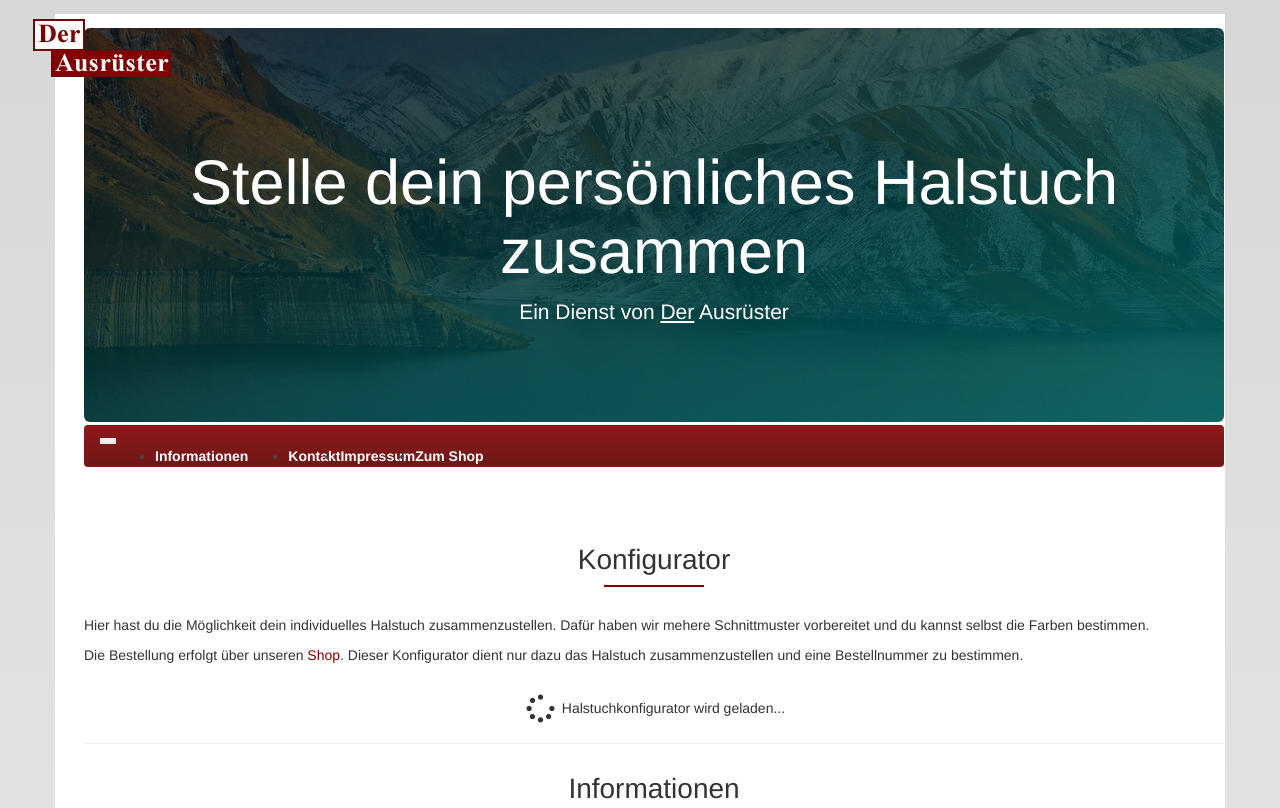
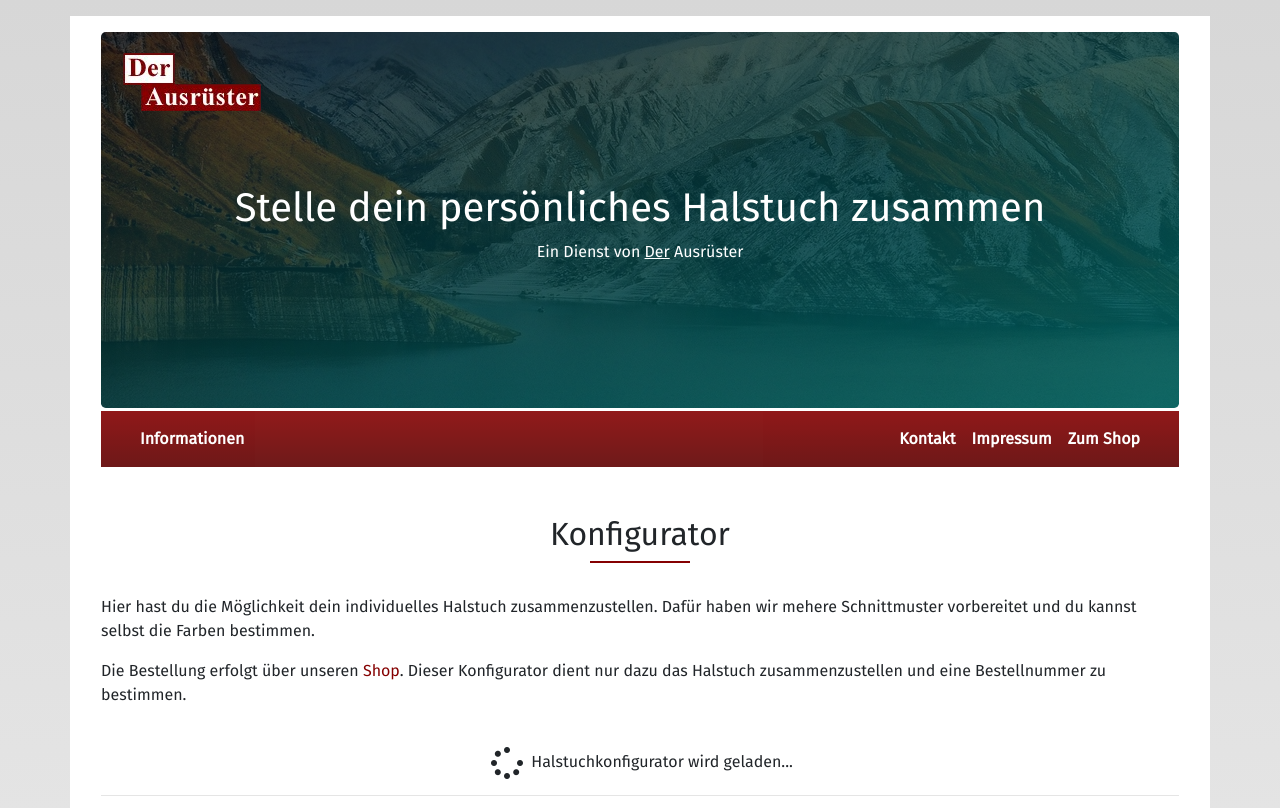
Before and after one commit to n2o/scarf, a plain HTML site: page index.html in a window 1280 px wide. Shown: the top 808 px of the page. Drawn offline with nearby package versions, Linux system fonts and the light colour scheme; files that its build step writes are made by us from their sources.

Commit message:
Fix style issues; migrate to bs4-beta

```diff
--- a/css/scarf.sass
+++ b/css/scarf.sass
@@ -4,6 +4,9 @@ $green: #1abc9c
 @import navbar
 @import site
 @import scarfblocks
+
+body
+  font-family: 'Fira Sans', sans-serif
 
 .pointer
   cursor: pointer
--- a/css/site.sass
+++ b/css/site.sass
@@ -14,10 +14,13 @@ body
   padding-top: 8rem
   padding-bottom: 8rem
 
+.header
+  position: relative
+
 #logo
   position: absolute
-  top: 1em
-  left: 2em
+  top: 2em
+  left: 3em
 
 .vertical-center
   align-items: center
--- a/index.html
+++ b/index.html
@@ -9,10 +9,11 @@
     <link href="bower_components/fontawesome/css/font-awesome.min.css" rel="stylesheet"/>
     <link href="bower_components/bootstrap/dist/css/bootstrap.min.css" rel="stylesheet"/>
     <link href="bower_components/lightbox2/dist/css/lightbox.min.css" rel="stylesheet"/>
+    <link href="https://fonts.googleapis.com/css?family=Fira+Sans" rel="stylesheet">
     <link rel="stylesheet" href="css/scarf.css">
   </head>
   <body>
-    <div class="container body-wrapper">
+    <div class="container body-wrapper header">
       <div class="container">
         <div class="jumbotron vertical-center">
           <img id="logo" alt="" src="img/ausruester_logo.png"/>
@@ -24,7 +25,7 @@
             </p>
           </div>
         </div>
-        <nav class="navbar navbar-toggleable-md navbar-transparent bg-ausruester">
+        <nav class="navbar navbar-expand-md navbar-transparent bg-ausruester">
           <div class="container">
             <button class="navbar-toggler navbar-toggler-right" type="button" data-toggle="collapse" data-target="#ausruesterNavbar" aria-controls="ausruesterNavbar" aria-expanded="false" aria-label="Toggle navigation">
               <span class="navbar-toggler-icon"></span>
@@ -150,7 +151,7 @@
     </div>
 
     <script src="bower_components/jquery/dist/jquery.min.js" type="text/javascript"></script>
-    <script src="bower_components/tether/dist/js/tether.min.js" type="text/javascript"></script>
+    <script src="bower_components/popper.js/dist/umd/popper.min.js" type="text/javascript"></script>
     <script src="bower_components/bootstrap/dist/js/bootstrap.min.js" type="text/javascript"></script>
     <script src="bower_components/lightbox2/dist/js/lightbox.min.js" type="text/javascript"></script>
     <script src="js/compiled/scarf.js"></script>
```
